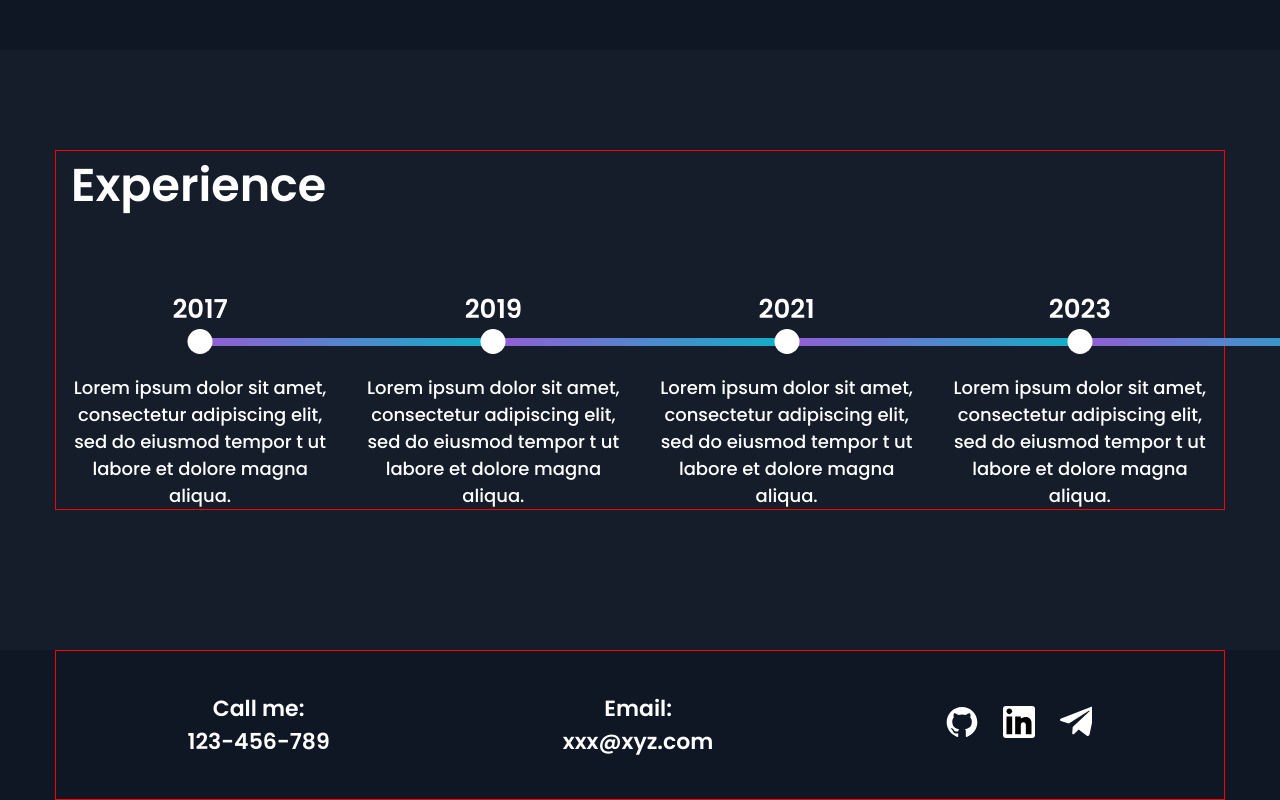
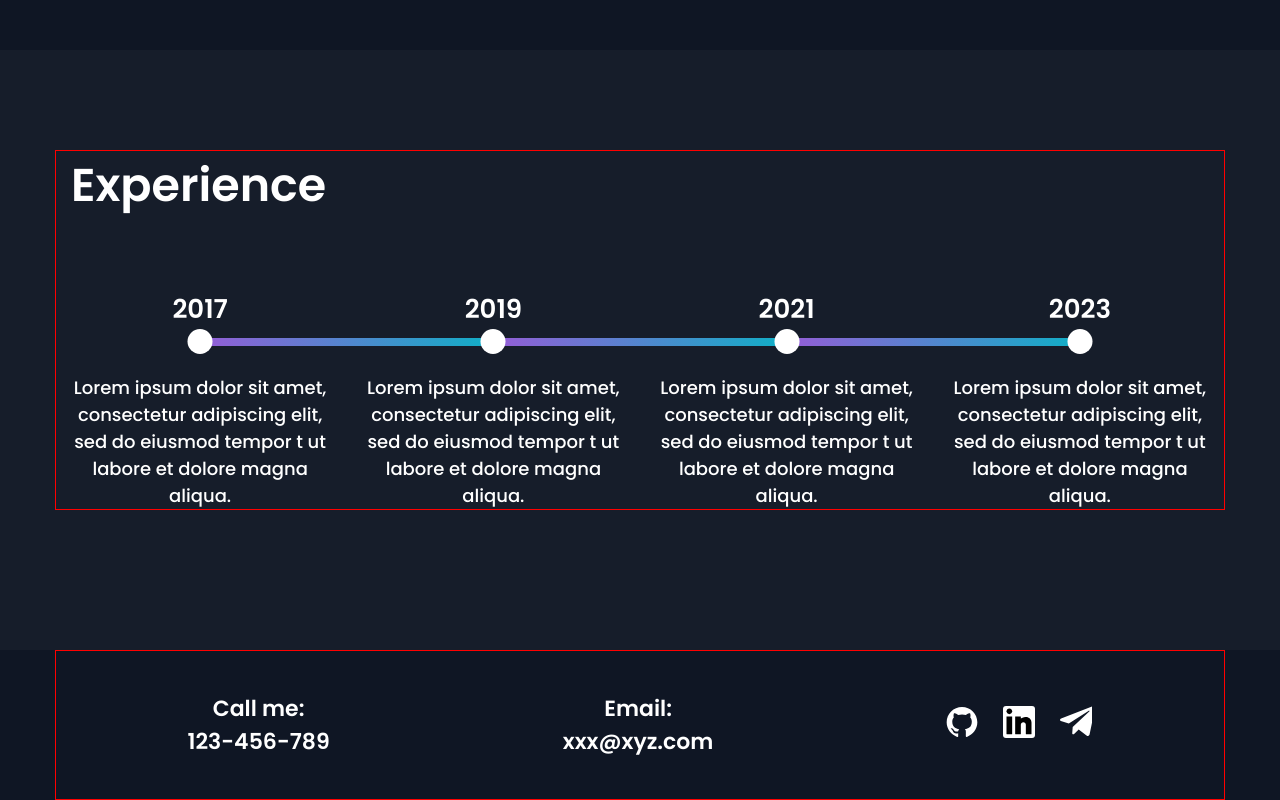
Before and after one commit to Ilja-Prihach/Resume---React-TS-Styled-components, a React (Vite) app: page / in a window 1280 px wide. Shown: the part 3562-4362 px from the top of the page. Built offline with nearby package versions, Linux system fonts and the light colour scheme.

Commit message:
fixed section Experiens component ExperiensCard, display: none for last title

```diff
--- a/src/components/experience/EcperiensCard.tsx
+++ b/src/components/experience/EcperiensCard.tsx
@@ -5,13 +5,14 @@ import {FlexWrapper} from "../FlexWrapper.tsx";
 type EcperiensCardPropsType = {
     experienceTitle: string
     experienceDescr: string
+    isLast?: boolean
 }
 
 export const EcperiensCard = (props: EcperiensCardPropsType) => {
     return (
         <StyledEcperiensCard>
             <FlexWrapper direction={"column"}>
-                <EcperiensCardTitle>{props.experienceTitle}</EcperiensCardTitle>
+                <EcperiensCardTitle isLast={props.isLast}>{props.experienceTitle}</EcperiensCardTitle>
                 <EcperiensCardDescr>{props.experienceDescr}</EcperiensCardDescr>
             </FlexWrapper>
         </StyledEcperiensCard>
@@ -22,7 +23,7 @@ export const EcperiensCard = (props: EcperiensCardPropsType) => {
 const StyledEcperiensCard = styled.div`
     width: 280px;
 `
-const EcperiensCardTitle = styled.h3`
+const EcperiensCardTitle = styled.h3<{ isLast?: boolean }>`
     font-weight: 600;
     font-size: 26px;
     text-align: center;
@@ -52,6 +53,10 @@ const EcperiensCardTitle = styled.h3`
         left:100%;
         transform: translateX(-45%);
         z-index: 1;
+
+        ${({ isLast } ) => isLast && `
+            display: none;
+        `}
     }
 `
 
--- a/src/layout/sections/experience/Experience.tsx
+++ b/src/layout/sections/experience/Experience.tsx
@@ -17,7 +17,7 @@ export const Experience = () => {
                         <EcperiensCard experienceTitle={"2017"} experienceDescr={"Lorem ipsum dolor sit amet, consectetur adipiscing elit, sed do eiusmod tempor t ut labore et dolore magna aliqua."}/>
                         <EcperiensCard experienceTitle={"2019"} experienceDescr={"Lorem ipsum dolor sit amet, consectetur adipiscing elit, sed do eiusmod tempor t ut labore et dolore magna aliqua."}/>
                         <EcperiensCard experienceTitle={"2021"} experienceDescr={"Lorem ipsum dolor sit amet, consectetur adipiscing elit, sed do eiusmod tempor t ut labore et dolore magna aliqua."}/>
-                        <EcperiensCard experienceTitle={"2023"} experienceDescr={"Lorem ipsum dolor sit amet, consectetur adipiscing elit, sed do eiusmod tempor t ut labore et dolore magna aliqua."}/>
+                        <EcperiensCard experienceTitle={"2023"} experienceDescr={"Lorem ipsum dolor sit amet, consectetur adipiscing elit, sed do eiusmod tempor t ut labore et dolore magna aliqua."} isLast={true}/>
                     </FlexWrapper>
                 {/*</WrapperExperiens>*/}
             </Container>
```
